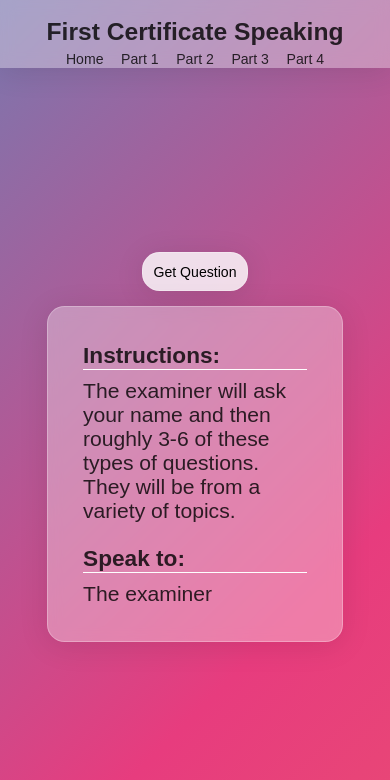
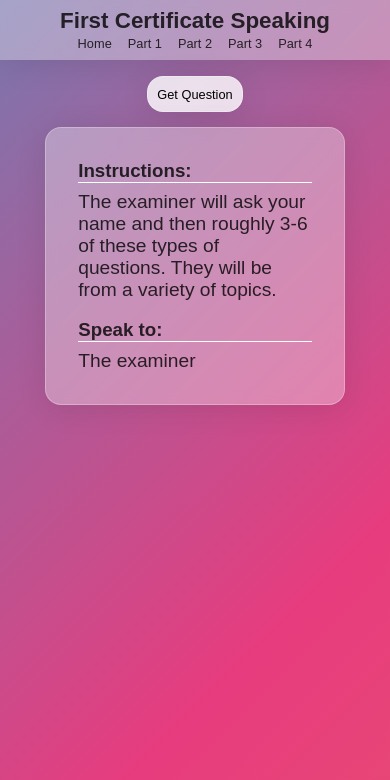
Before and after one commit to 11ac11/speakgen, a Next.js app: page /speaking1 in a window 390 px wide. Shown: the top 780 px of the page. Built offline with nearby package versions, Linux system fonts and the light colour scheme; a web font is replaced by a local one.

Commit message:
[CSS]: Amended nav for wider screens, speaking 3 for a more uniformed layout across devices

```diff
--- a/components/nav.tsx
+++ b/components/nav.tsx
@@ -4,6 +4,7 @@ import Link from 'next/link';
 export default function Nav() {
   return (
     <div className={`${styles.navbar} glass`}>
+      <div className={styles.navCont}>
         <div className={styles.leftNav}>
           <h1>First Certificate Speaking</h1>
         </div>
@@ -27,5 +28,6 @@ export default function Nav() {
           </ul>
         </div>
       </div>
+    </div>
   );
 }
--- a/styles/globals.css
+++ b/styles/globals.css
@@ -108,7 +108,7 @@ button:hover::after, button:active::after {
 .container {
   padding: 1rem;
   display: flex;
-  justify-content: center;
+  justify-content: flex-start;
   align-items: center;
   flex-direction: column;
   height: 100%;
@@ -227,6 +227,11 @@ button:hover::after, button:active::after {
 }
 
 @media only screen and (max-width: 600px) {
+  html,
+  body {
+  font-size: 1rem;
+  }
+
   h2 {
     font-size: 1.4rem;
   }
--- a/styles/nav.module.css
+++ b/styles/nav.module.css
@@ -1,15 +1,21 @@
 .navbar {
   padding: 1rem;
-  height: 10vh;
   display: flex;
-  justify-content: space-between;
-  align-items: center;
   border-radius: 0;
   border: none;
 }
 
+.navCont {
+  display: flex;
+  justify-content: space-between;
+  align-items: center;
+  width: 70%;
+  margin: auto;
+}
+
 .navbar h1 {
   font-size: 2rem;
+  margin: 0;
 }
 
 .rightNav ul {
@@ -22,7 +28,17 @@
   align-items: center;
 }
 
+@media only screen and (max-width: 1200px) {
+  .navCont {
+    width: 90%;
+  }
+}
+
 @media only screen and (max-width: 768px) {
+  .navCont {
+    width: 100%;
+  }
+
   .navbar h1 {
     font-size: 1.4rem;
     margin: 0;
@@ -39,7 +55,10 @@
 
 @media only screen and (max-width: 600px) {
   .navbar {
-    height: 8vh;
+    padding: 0.5rem;
+  }
+
+  .navCont {
     flex-direction: column;
     justify-content: space-around;
   }
```
Also changed, not shown: styles/speaking3.module.css (+14 -4 lines). Lines whose indentation alone changed are shown as unchanged.
